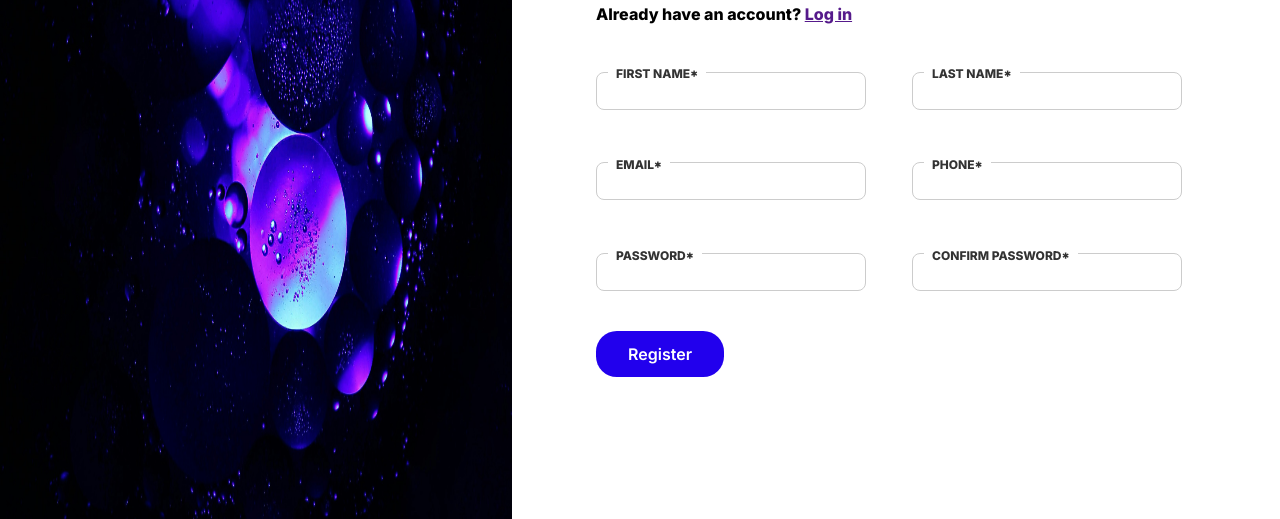
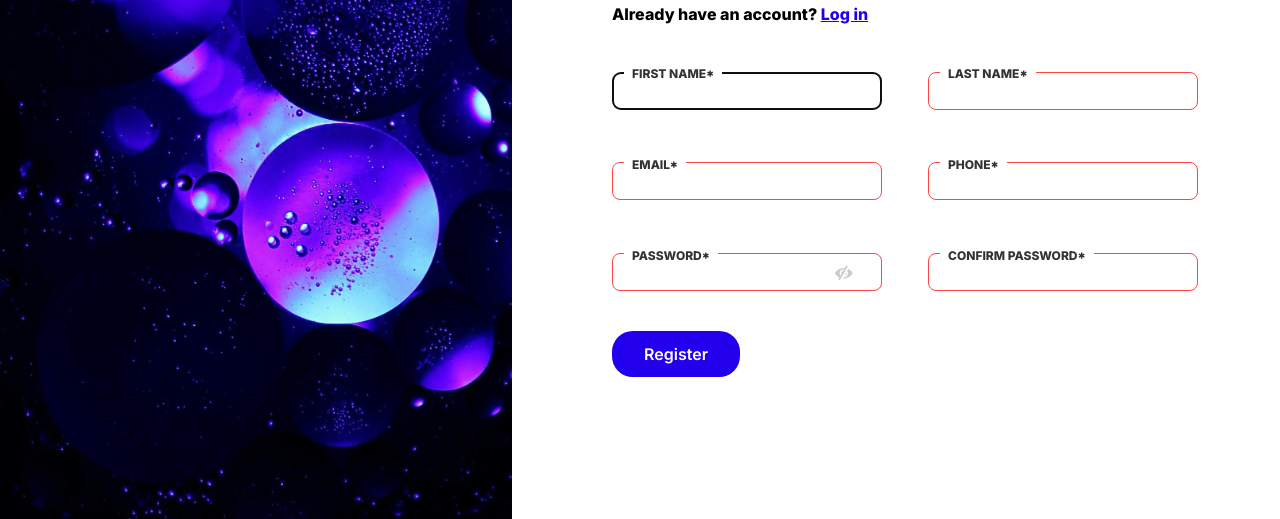
Before and after one commit to luciavu/sign-up-form, a plain HTML site: page index.html in a window 1280 px wide. Shown: the part 281-800 px from the top of the page. Drawn offline with Linux system fonts and the light colour scheme.

Commit message:
Add pattern check, require and password reveal button

```diff
--- a/css/fontello.css
+++ b/css/fontello.css
@@ -1,11 +1,11 @@
 @font-face {
   font-family: 'fontello';
-  src: url('../font/fontello.eot?19781559');
-  src: url('../font/fontello.eot?19781559#iefix') format('embedded-opentype'),
-       url('../font/fontello.woff2?19781559') format('woff2'),
-       url('../font/fontello.woff?19781559') format('woff'),
-       url('../font/fontello.ttf?19781559') format('truetype'),
-       url('../font/fontello.svg?19781559#fontello') format('svg');
+  src: url('../font/fontello.eot?7866666');
+  src: url('../font/fontello.eot?7866666#iefix') format('embedded-opentype'),
+       url('../font/fontello.woff2?7866666') format('woff2'),
+       url('../font/fontello.woff?7866666') format('woff'),
+       url('../font/fontello.ttf?7866666') format('truetype'),
+       url('../font/fontello.svg?7866666#fontello') format('svg');
   font-weight: normal;
   font-style: normal;
 }
@@ -15,7 +15,7 @@
 @media screen and (-webkit-min-device-pixel-ratio:0) {
   @font-face {
     font-family: 'fontello';
-    src: url('../font/fontello.svg?19781559#fontello') format('svg');
+    src: url('../font/fontello.svg?7866666#fontello') format('svg');
   }
 }
 */
@@ -54,4 +54,6 @@
   /* text-shadow: 1px 1px 1px rgba(127, 127, 127, 0.3); */
 }
 
+.icon-eye:before { content: '\e800'; } /* '' */
+.icon-eye-off:before { content: '\e801'; } /* '' */
 .icon-github-circled:before { content: '\f09b'; } /* '' */
--- a/css/style.css
+++ b/css/style.css
@@ -208,6 +208,20 @@ p {
     margin-top: 1.2rem;
 }
 
+a {
+    color: rgb(34, 0, 237)
+}
+
+.password i {
+    color: #cccccc;
+    position: absolute;
+    font-size: 1.1rem;
+    top: 50%;
+    right: 0.5rem;
+    transform: translateY(-50%);
+    cursor: pointer;
+}
+
 button {
     background-color: rgb(34, 0, 237);
     font-weight: 600;
@@ -221,13 +235,14 @@ button {
 
 .form-row {
     display: flex;
-    gap: 2rem;
+    gap: 4rem;
     align-items: center;
 }
+
 .form-group {
     position: relative;
+    width: 100%;
     margin-bottom: 3.3rem;
-    margin-right: 2rem;
 }
 
 label {
@@ -246,7 +261,6 @@ input {
     font-size: 1rem;
     border: 0.1rem solid #cccccc;
     border-radius: 0.5rem;
-    transition: border-color 0.3s, box-shadow 0.3s;
 }
 
 input:invalid {
--- a/index.html
+++ b/index.html
@@ -15,7 +15,7 @@
 <body>
     <div class="main-container">
         <div class="info-container">
-            <img src="img/main-visual1.jpg" alt="Main visual" width="100%" height="100%">
+            <img src="img/main-visual2.jpg" alt="Main visual" width="100%" height="100%">
             <div class="company-logo">
                 <a href="https://github.com/luciavu/sign-up-form" target="_blank"><i class="icon-github-circled"></i></a>
                 <span>Odin.</span></div>
@@ -27,18 +27,43 @@
                 <h1>Sign up</h1>
                 <p>Already have an account? <a href="">Log in</a></p>
                 <div class="form-row">
-                    <div class="form-group"><label for="first_name">FIRST NAME*</label><input type="text"></div>
-                    <div class="form-group"><label for="last_name">LAST NAME*</label><input type="text"></div>
+                    <div class="form-group">
+                        <label for="first_name">FIRST NAME*</label>
+                        <input type="text" name="first_name" id="first_name" autofocus required>
+                    </div>
+                    <div class="form-group">
+                        <label for="last_name">LAST NAME*</label>
+                        <input type="text" name="last_name" id="last_name" required></div>
                 </div>
                 <div class="form-row">
-                    <div class="form-group"><label for="phone">EMAIL*</label><input type="email"></div>
-                    <div class="form-group"><label for="email">PHONE*</label><input type="tel"></div>
+                    <div class="form-group">
+                        <label for="email">EMAIL*</label>
+                        <input type="email" name="email" id="email" required>
+                    </div>
+                    <div class="form-group">
+                        <label for="phone">PHONE*</label>
+                        <input type="tel" name="phone" id="phone" required
+                        pattern="^\d{10}$">
+                    </div>
                 </div>
                 <div class="form-row">
-                    <div class="form-group password"><label for="password">PASSWORD*</label><input type="password"></div>
-                    <div class="form-group password"><label for="confirm_password">CONFIRM PASSWORD*</label><input type="password"></div>
+                    <div class="form-group password">
+                        <label for="password">PASSWORD*</label>
+                        <div class="password-input-container">
+                            <input type="password" name="password" id="password" required
+                            minlength="8" maxlength="12">
+                            <i class="icon-eye-off"></i>
+                        </div>
+                    </div>
+                    <div class="form-group password">
+                        <label for="confirm_password">CONFIRM PASSWORD*</label>
+                        <div class="password-input-container">
+                            <input type="password" name="confirm_password" id="confirm_password" required
+                            minlength="8" maxlength="12">
+                        </div>
+                    </div>
                 </div>
-                <button>Register</button>
+                <button aria-label="Register" id="submitButton">Register</button>
             </form>
         </div>
     </div>
--- a/script.js
+++ b/script.js
@@ -0,0 +1,17 @@
+const submitButton = document.getElementById('submitButton');
+const passwordButton = document.querySelector('.icon-eye-off');
+console.log(passwordButton);
+
+passwordButton.addEventListener('click', function() {
+    const passwordField = document.getElementById('password');
+    const type = passwordField.getAttribute('type') === 'password' ? 'text' : 'password';
+    passwordField.setAttribute('type', type);
+
+    if (type === 'password') {
+        passwordButton.classList.remove('icon-eye-off');
+        passwordButton.classList.add('icon-eye');
+    } else {
+        passwordButton.classList.remove('icon-eye');
+        passwordButton.classList.add('icon-eye-off');
+    };
+});
```
Also changed, not shown: font/fontello.ttf, font/fontello.woff, font/fontello.woff2, 2 other files.
